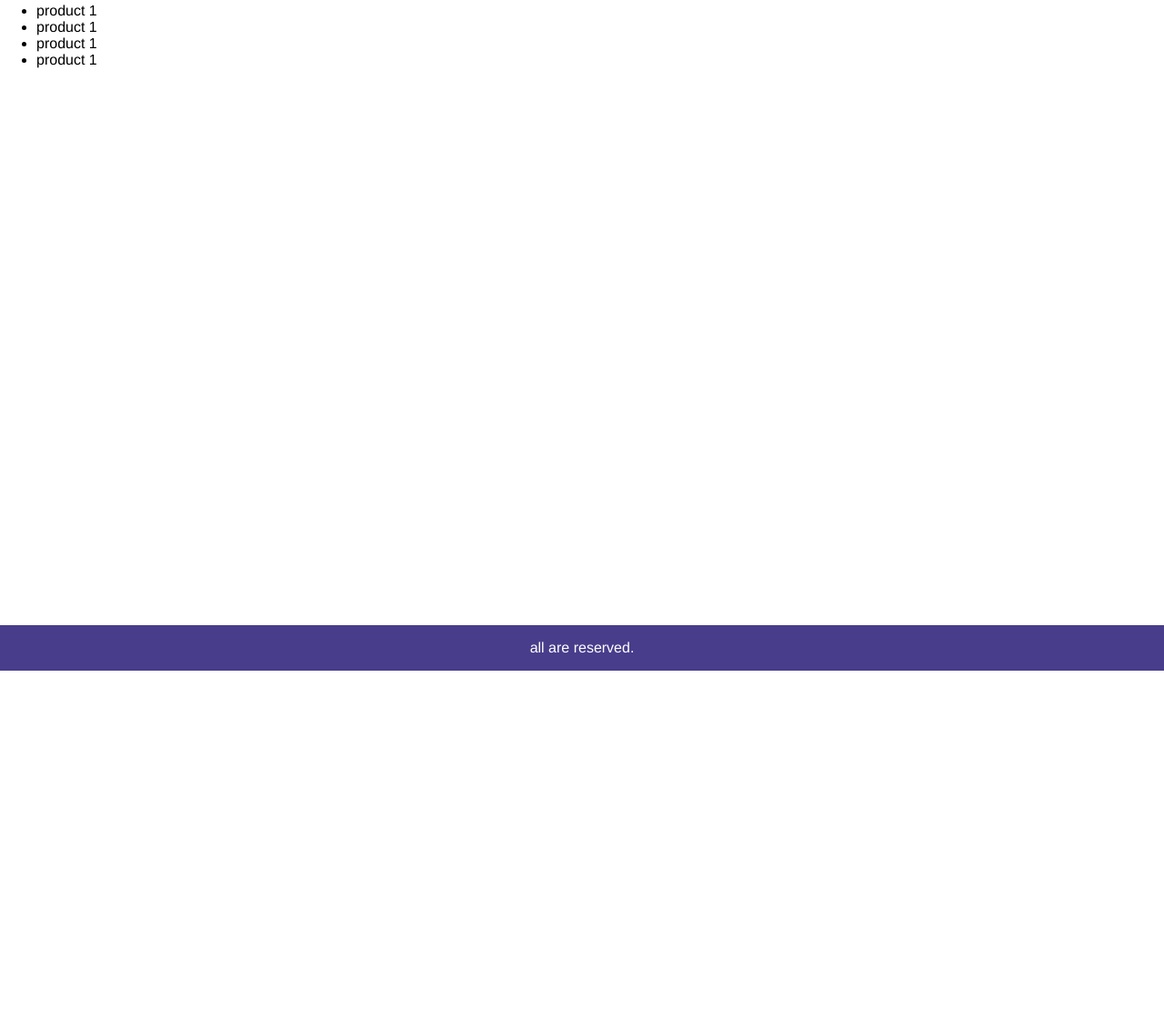
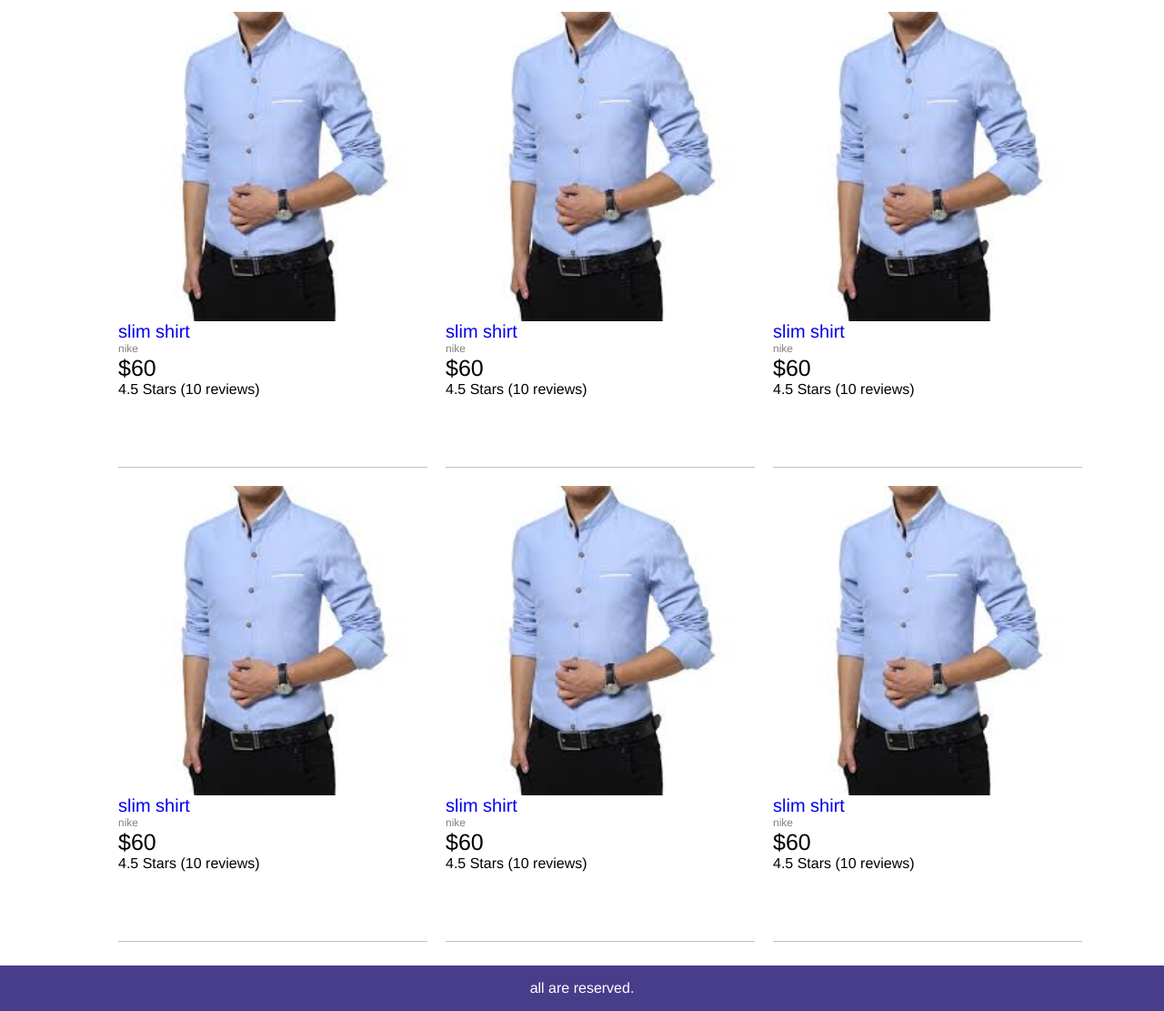
Before and after one commit to Akash-ck/cart, a plain HTML site: page amazona-template/index.html in a window 1280 px wide. Shown: the part 63-1174 px from the top of the page at 91% size. Before the commit the page ends 800 px from the top, so only its background shows below. Drawn offline with Linux system fonts and the light colour scheme.

Commit message:
product arranged

```diff
--- a/amazona-template/index.html
+++ b/amazona-template/index.html
@@ -18,11 +18,71 @@
             </div>
         </header>
         <main class="main">
-            <ul>
-                <li>product 1</li>
-                <li>product 1</li>
-                <li>product 1</li>
-                <li>product 1</li>
+            <div class="content">
+                <ul class="products">
+                <li>
+                    <div class="product">
+                        <img src="images/d1.jpg" alt="product1">
+                        <div class="product-name">
+                            <a href="product.html">slim shirt</a> </div>
+                        <div class="product-brand">nike</div>
+                        <div class="product-price">$60</div>
+                        <div class="product-rating">4.5 Stars (10 reviews) </div>
+                    </div>
+                </li>
+                <li>
+                    <div class="product">
+                        <img src="images/d1.jpg" alt="product1">
+                        <div class="product-name">
+                            <a href="product.html">slim shirt</a> </div>
+                        <div class="product-brand">nike</div>
+                        <div class="product-price">$60</div>
+                        <div class="product-rating">4.5 Stars (10 reviews) </div>
+                    </div>
+                </li>
+                <li>
+                    <div class="product">
+                        <img src="images/d1.jpg" alt="product1">
+                        <div class="product-name">
+                            <a href="product.html">slim shirt</a> </div>
+                        <div class="product-brand">nike</div>
+                        <div class="product-price">$60</div>
+                        <div class="product-rating">4.5 Stars (10 reviews) </div>
+                    </div>
+                </li>
+                <li>
+                    <div class="product">
+                        <img src="images/d1.jpg" alt="product1">
+                        <div class="product-name">
+                            <a href="product.html">slim shirt</a> </div>
+                        <div class="product-brand">nike</div>
+                        <div class="product-price">$60</div>
+                        <div class="product-rating">4.5 Stars (10 reviews) </div>
+                    </div>
+                </li>
+                <li>
+                    <div class="product">
+                        <img src="images/d1.jpg" alt="product1">
+                        <div class="product-name">
+                            <a href="product.html">slim shirt</a> </div>
+                        <div class="product-brand">nike</div>
+                        <div class="product-price">$60</div>
+                        <div class="product-rating">4.5 Stars (10 reviews) </div>
+                    </div>
+                </li>
+                <li>
+                    <div class="product">
+                        <img src="images/d1.jpg" alt="product1">
+                        <div class="product-name">
+                            <a href="product.html">slim shirt</a> </div>
+                        <div class="product-brand">nike</div>
+                        <div class="product-price">$60</div>
+                        <div class="product-rating">4.5 Stars (10 reviews) </div>
+                    </div>
+                </li>
+            </div>
+
+
             </ul>
         </main>
         <footer class="footer">
--- a/amazona-template/style.css
+++ b/amazona-template/style.css
@@ -52,3 +52,46 @@ body{
     justify-content: center;
     align-items: center;
 }
+a{
+    text-decoration: none;
+}
+a:hover{
+    color: orangered;
+}
+.products{
+    display: flex;
+    justify-content: center;
+    align-items: center;
+    flex-wrap: wrap;
+}
+.products li{
+    list-style-type: none;
+    padding: 0;
+    flex: 0 1 34rem;
+    margin: 1rem;
+    height: 50rem;
+    border-bottom: .1rem #c0c0c0 solid;
+}
+.product{
+    display: flex;
+    flex-direction: column;
+    justify-content: space-between;
+    height: 75%;
+}
+.products-image{
+    max-width: 34rem;
+    max-height: 34rem;
+}
+.product-name{
+    font-size: 2rem;
+}
+.product-brand{
+    font-size: 1.2rem;
+    color: #808080;
+}
+.product-price{
+    font-size: 2.5rem;
+}
+.products-rating{
+    margin-bottom: 1rem;
+}
```
Also changed, not shown: amazona-template/images/d1.jpg (added).
